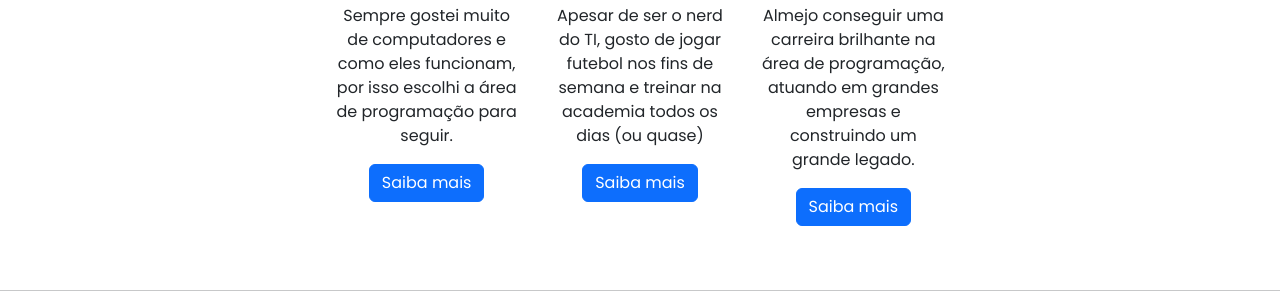
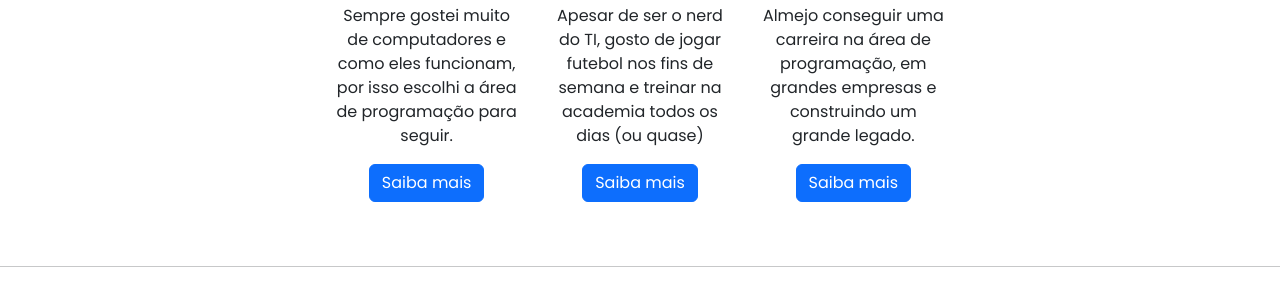
Before and after one commit to Augusto-Brando/newportifolio, a plain HTML site: page about.html in a window 1280 px wide. Shown: the part 507-800 px from the top of the page. Drawn offline with nearby package versions, Linux system fonts and the light colour scheme.

Commit message:
ajustei um texto que estava quebrado

```diff
--- a/about.html
+++ b/about.html
@@ -89,7 +89,7 @@
                                 d="M381 114.9L186.1 41.8c-16.7-6.2-35.2-5.3-51.1 2.7L89.1 67.4C78 73 77.2 88.5 87.6 95.2l146.9 94.5L136 240 77.8 214.1c-8.7-3.9-18.8-3.7-27.3 .6L18.3 230.8c-9.3 4.7-11.8 16.8-5 24.7l73.1 85.3c6.1 7.1 15 11.2 24.3 11.2H248.4c5 0 9.9-1.2 14.3-3.4L535.6 212.2c46.5-23.3 82.5-63.3 100.8-112C645.9 75 627.2 48 600.2 48H542.8c-20.2 0-40.2 4.8-58.2 14L381 114.9zM0 480c0 17.7 14.3 32 32 32H608c17.7 0 32-14.3 32-32s-14.3-32-32-32H32c-17.7 0-32 14.3-32 32z" />
                         </svg>
                         <h2 style="margin-top: 40px;" class="fw-normal">Futuro</h2>
-                        <p>Almejo conseguir uma carreira brilhante na área de programação, atuando em grandes empresas e
+                        <p>Almejo conseguir uma carreira na área de programação, em grandes empresas e
                             construindo um grande legado.</p>
                         <p><a class="btn btn-primary" href="#video">Saiba mais</a></p>
                     </div><!-- /.col-lg-4 -->
```
